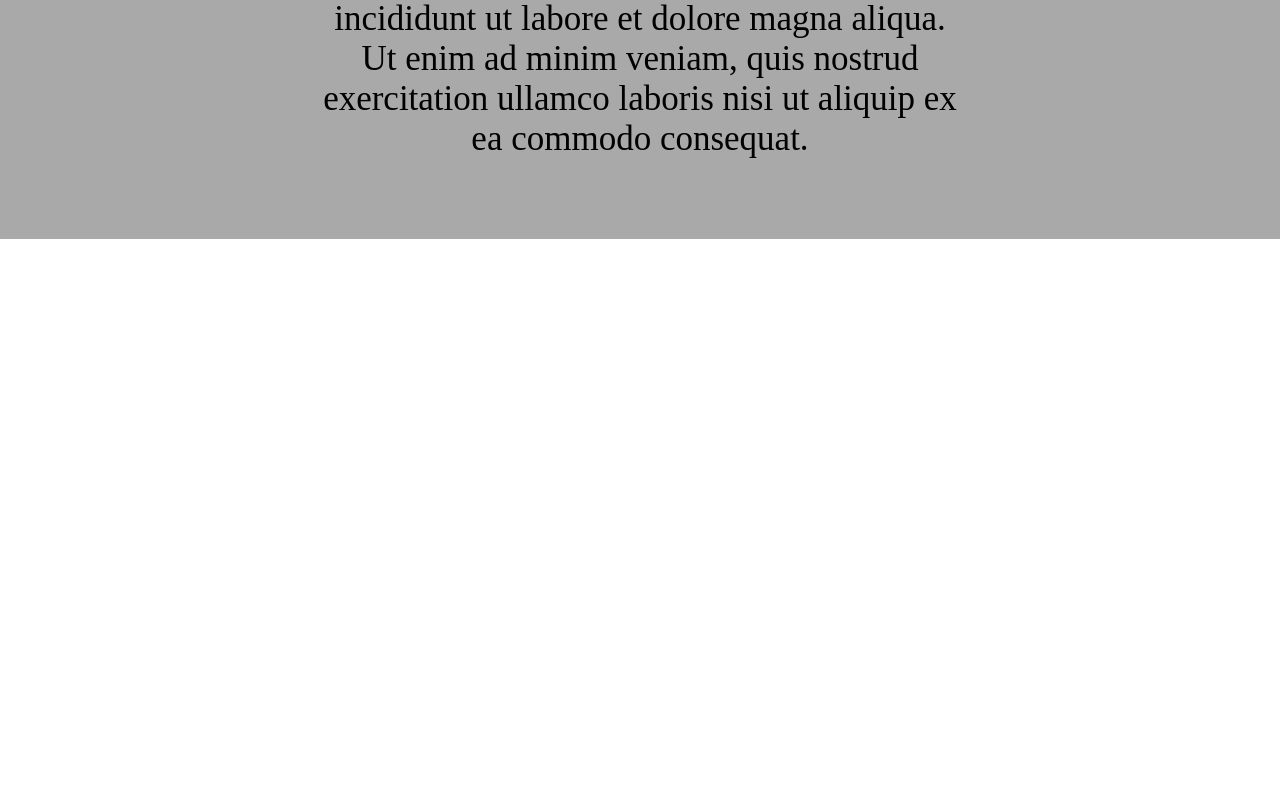
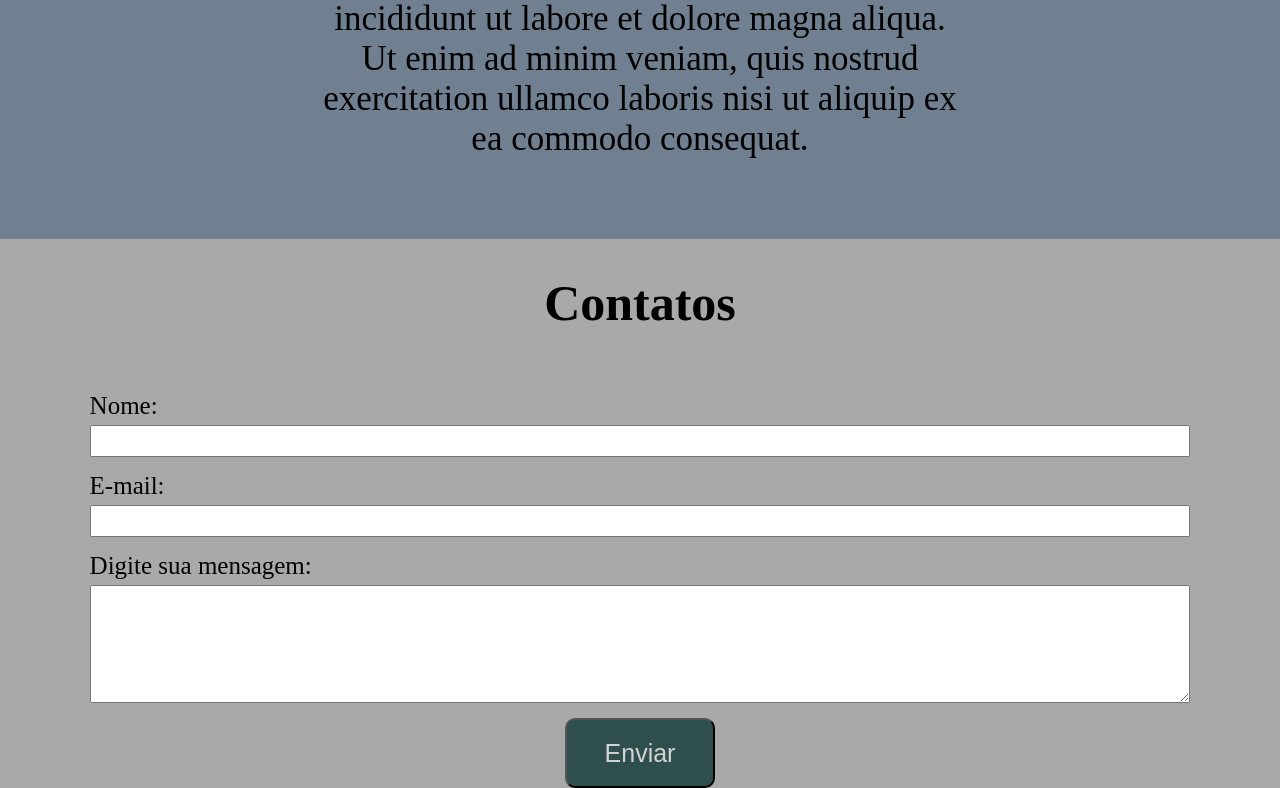
Before and after one commit to LFInCascade/lp-template, an Angular app in the folder landing-page/: page / in a window 1280 px wide. Shown: the part 814-1602 px from the top of the page. Before the commit the page ends 1053 px from the top, so only its background shows below. Built offline with nearby package versions, Linux system fonts and the light colour scheme.

Commit message:
feat :sparkles: criando seção contacts

```diff
--- a/landing-page/src/app/app.component.html
+++ b/landing-page/src/app/app.component.html
@@ -1,6 +1,6 @@
 <app-header></app-header>
-
 <main>
     <app-hero></app-hero>
     <app-about></app-about>
+    <app-contacts></app-contacts>
 </main>
--- a/landing-page/src/app/app.component.ts
+++ b/landing-page/src/app/app.component.ts
@@ -3,11 +3,13 @@ import { RouterOutlet } from '@angular/router';
 import { HeaderComponent } from './componentes/header/header.component';
 import { HeroComponent} from './pages/hero/hero.component';
 import { AboutComponent } from './pages/about/about.component';
+import { ContactsComponent } from './pages/contacts/contacts.component';
+
 
 @Component({
   selector: 'app-root',
   standalone: true,
-  imports: [RouterOutlet, HeaderComponent, HeroComponent, AboutComponent],
+  imports: [RouterOutlet, HeaderComponent, HeroComponent, AboutComponent, ContactsComponent],
   templateUrl: './app.component.html',
   styleUrl: './styles/index.scss'
 })
--- a/landing-page/src/app/styles/index.scss
+++ b/landing-page/src/app/styles/index.scss
@@ -7,3 +7,4 @@
   // Pages
   @import './pages/hero';
   @import './pages/about';
+  @import './pages/contacts';
--- a/landing-page/src/app/styles/pages/_about.scss
+++ b/landing-page/src/app/styles/pages/_about.scss
@@ -3,7 +3,7 @@
     flex-direction: column;
     text-align: center;
     align-items: center;
-    background-color: $fifth-color;
+    background-color: $primary-color;
     padding-top: 35px;
 
     .text-container {
@@ -24,10 +24,10 @@
         margin: auto;
         margin-top: 10px;
         font-size: 25px;
+        margin-bottom: 80px;
         @include mq(m) {
             width: 50%;
             font-size: 35px;
-            margin-bottom: 80px;
           }
       }
     }
--- /dev/null
+++ b/landing-page/src/app/styles/pages/_contacts.scss
@@ -0,0 +1,62 @@
+.contacts-container {
+    display: flex;
+    flex-direction: column;
+    align-items: center;
+    background-color: $fifth-color;
+    padding-top: 35px;
+    font-size: 25px;
+
+    .title {
+      font-size: 40px;
+      margin-bottom: 30px;
+
+
+      @include mq(m) {
+        font-size: 50px;
+        margin-bottom: 60px;
+      }
+    }
+
+    form {
+      display: flex;
+      flex-direction: column;
+      align-items: center;
+      width: 100%;
+
+      label {
+        display: flex;
+        flex-direction: column;
+        margin-bottom: 15px;
+        width: 86%;
+
+        .input {
+          height: 28px;
+        }
+
+        input,
+        textarea {
+          margin-top: 5px;
+          font-size: 25px;
+        }
+
+
+      }
+
+      button {
+        width: 150px;
+        height: 70px;
+        border-radius: 10px;
+        font-size: 25px;
+        color: $third-color;
+        background-color: $secondary-color;
+        &:hover {
+            background-color: $secondary-color;
+            color: $primary-color;
+          }
+          &:active {
+            background-color: $fifth-color;
+            color: $third-color;
+          }
+      }
+    }
+  }
```
Also changed, not shown: landing-page/src/app/pages/contacts/contacts.component.ts (added, +12 -0 lines).
